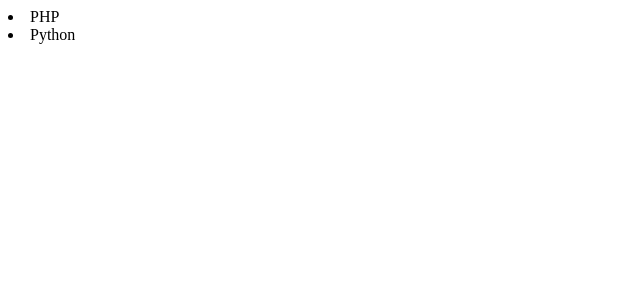
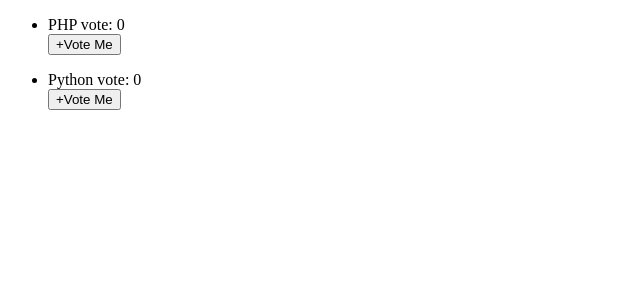
Before and after one commit to Ndroid21/react-voting-system, a React (Create React App) app: page / in a window 1280 px wide. Shown: the top 300 px of the page, without its empty margins (0-640 px from the left). Built offline with nearby package versions, Linux system fonts and the light colour scheme.

Commit message:
update vote feature

```diff
--- a/src/components/App.js
+++ b/src/components/App.js
@@ -14,10 +14,23 @@ export default class App extends Component {
         ]
     }
 
+    handleClick = (language) => {
+        const newChanged = { name: language.name, vote: language.vote++ };
+
+        this.setState({
+            ...this.state.languages, newChanged
+        });
+    }
+
     render() {
         return (
             <div>
-                { this.state.languages.map(language => <li>{ language.name }</li>) }
+                { this.state.languages.map(language => {
+                    return <ul>
+                        <li>{ language.name } vote: { language.vote }</li>
+                        <button onClick={() => this.handleClick(language)}>+Vote Me</button>
+                    </ul>
+                }) }
             </div>
         )
     }
```
